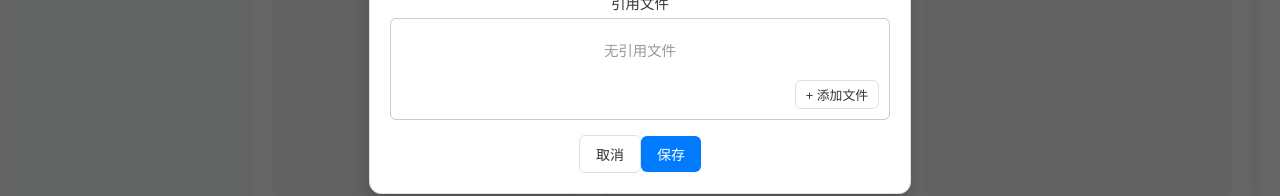
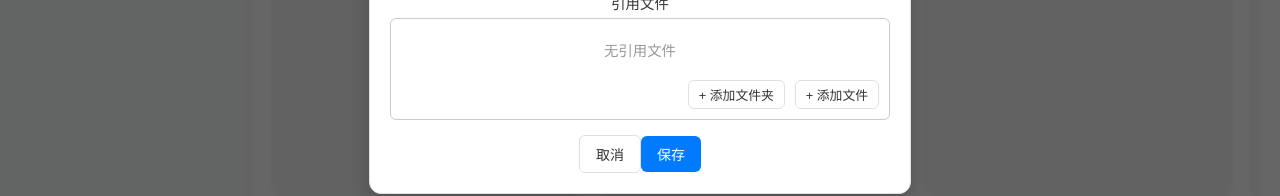
Before and after one commit to nullland1027/BeARealLawyer-V2, a React (Vite) app in the folder frontend/: page / in a window 1280 px wide. Both pictures are taken after a click on the button "+ 新建项目". Shown: the part 562-758 px from the top of the page. Built offline with nearby package versions, Linux system fonts and the light colour scheme.

Commit message:
新增项目添加本机文件夹的引用

```diff
--- a/frontend/src/App.tsx
+++ b/frontend/src/App.tsx
@@ -1,6 +1,6 @@
 import { useState, useEffect, useMemo } from 'react';
 import './App.css';
-import { GetProjects, SaveProject, DeleteProject, UpdateProjects, SelectFiles, OpenFile } from '../wailsjs/go/main/App';
+import { GetProjects, SaveProject, DeleteProject, UpdateProjects, SelectFiles, SelectFolder, OpenFile } from '../wailsjs/go/main/App';
 import { main } from '../wailsjs/go/models';
 import {
     DndContext,
@@ -362,6 +362,22 @@ function App() {
         }
     };
 
+    const handleAddFolder = async () => {
+        if (!editingProject) return;
+        try {
+            const newFolder = await SelectFolder();
+            if (newFolder && newFolder.length > 0) {
+                const currentFiles = editingProject.files || [];
+                setEditingProject(new main.Project({
+                    ...editingProject,
+                    files: [...currentFiles, ...newFolder]
+                }));
+            }
+        } catch (err) {
+            console.error(err);
+        }
+    };
+
     const handleOpenFile = async (path: string) => {
         try {
             await OpenFile(path);
@@ -519,7 +535,7 @@ function App() {
                                 editingProject.files.map((file, index) => (
                                     <div key={index} className="file-item">
                                         <span onClick={() => handleOpenFile(file.path)} className="file-name" title={file.path}>
-                                            📄 {file.name}
+                                            {file.is_folder ? '📂' : '📄'} {file.name}
                                         </span>
                                         <span className="file-remove" onClick={() => handleRemoveFile(index)}>✕</span>
                                     </div>
@@ -527,7 +543,8 @@ function App() {
                             ) : (
                                 <div style={{padding: '10px', color: '#999', fontSize: '0.9em', textAlign: 'center'}}>无引用文件</div>
                             )}
-                            <div style={{textAlign: 'right'}}>
+                            <div style={{textAlign: 'right', display: 'flex', justifyContent: 'flex-end', gap: '10px'}}>
+                                <button className="secondary small-btn" onClick={handleAddFolder}>+ 添加文件夹</button>
                                 <button className="secondary small-btn" onClick={handleAddFiles}>+ 添加文件</button>
                             </div>
                         </div>
--- a/frontend/wailsjs/go/main/App.d.ts
+++ b/frontend/wailsjs/go/main/App.d.ts
@@ -16,4 +16,6 @@ export function SaveProject(arg1:main.Project):Promise<main.Project>;
 
 export function SelectFiles():Promise<Array<main.FileLink>>;
 
+export function SelectFolder():Promise<Array<main.FileLink>>;
+
 export function UpdateProjects(arg1:Array<main.Project>):Promise<boolean>;
--- a/frontend/wailsjs/go/main/App.js
+++ b/frontend/wailsjs/go/main/App.js
@@ -30,6 +30,10 @@ export function SelectFiles() {
   return window['go']['main']['App']['SelectFiles']();
 }
 
+export function SelectFolder() {
+  return window['go']['main']['App']['SelectFolder']();
+}
+
 export function UpdateProjects(arg1) {
   return window['go']['main']['App']['UpdateProjects'](arg1);
 }
```
Also changed, not shown: 2 other files (tests, documents, lock files or other folders).
